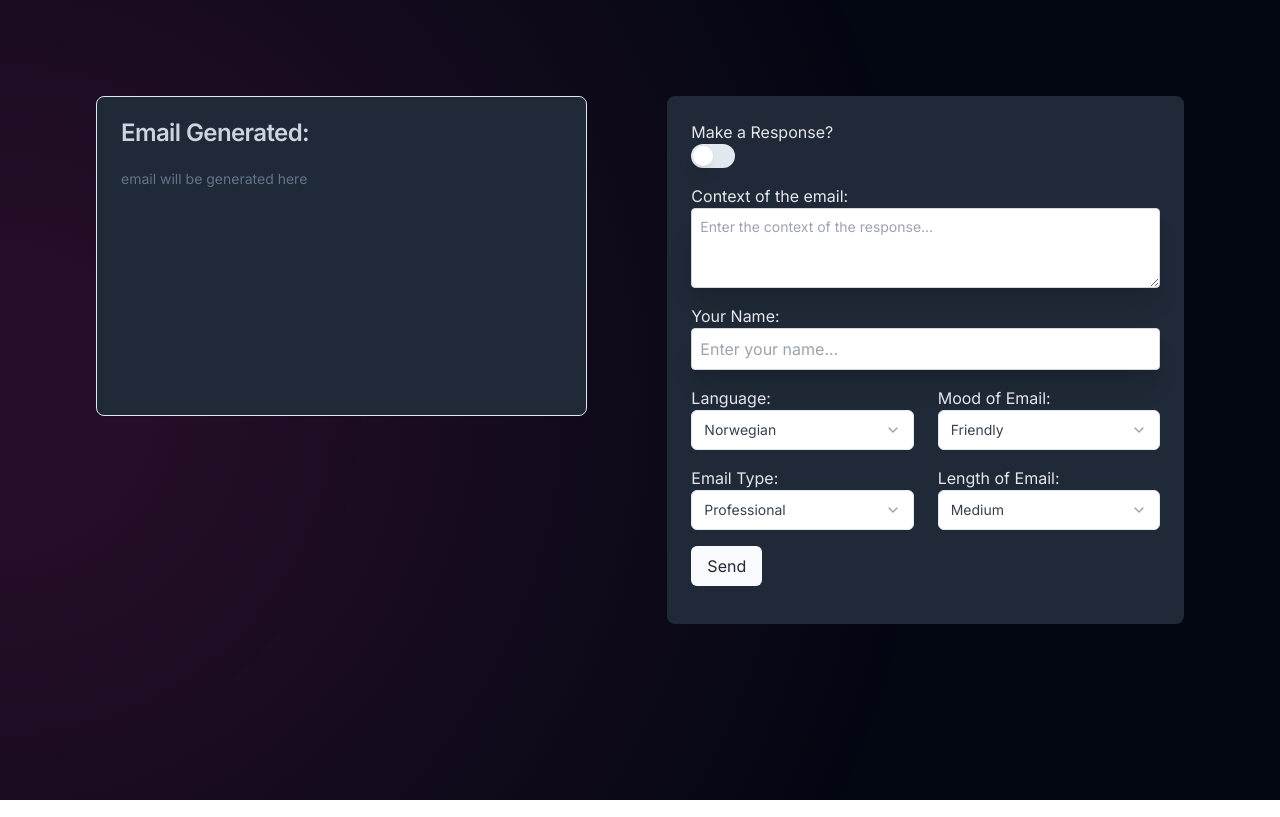
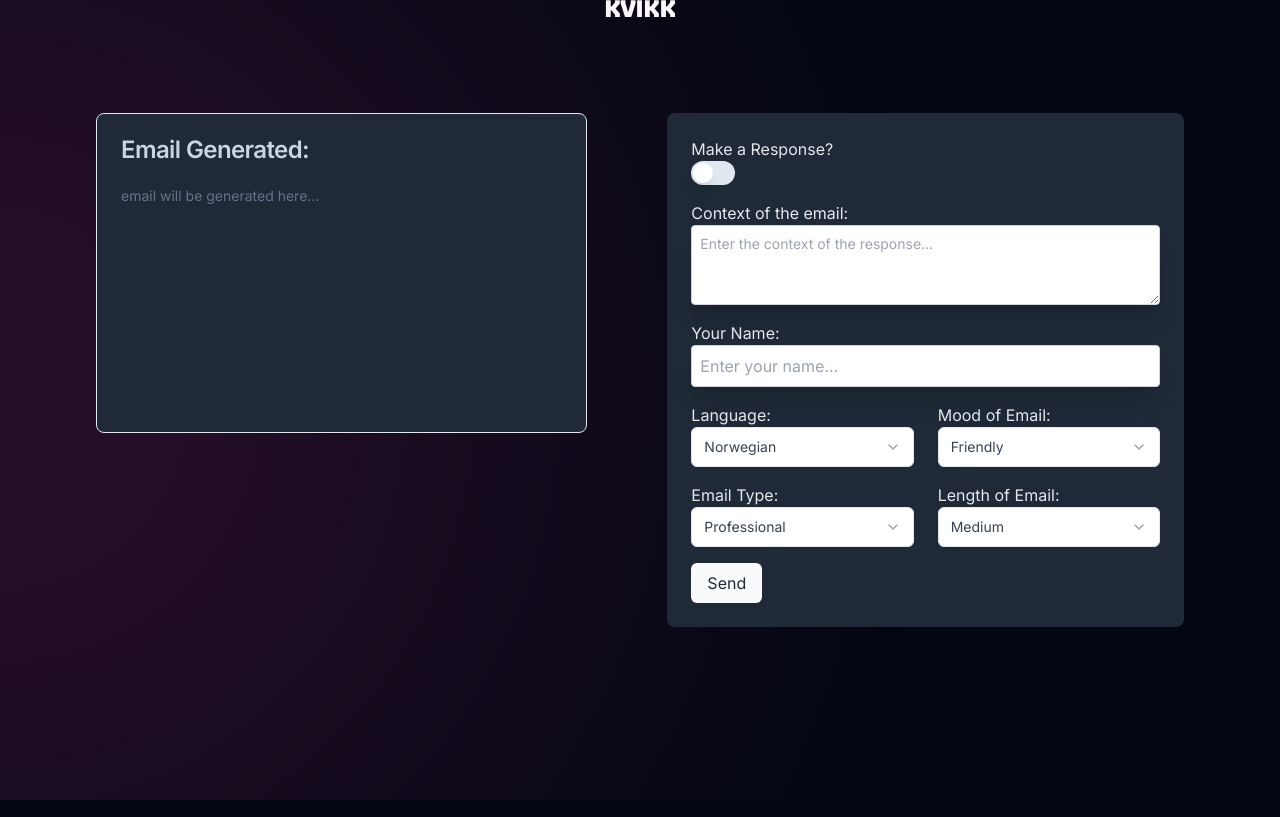
Before and after one commit to Matsfjeldstad/KVIKK, a Next.js app: page / in a window 1280 px wide. Built offline with nearby package versions, Linux system fonts and the light colour scheme.

Commit message:
layout fix (max-w to center) and logo added

```diff
--- a/src/app/layout.tsx
+++ b/src/app/layout.tsx
@@ -2,6 +2,7 @@ import { cn } from '@/lib/utils';
 import './globals.css';
 import type { Metadata } from 'next';
 import { Inter } from 'next/font/google';
+import { KvikkLogo } from '@/assets/Logo';
 
 const inter = Inter({ subsets: ['latin'] });
 
@@ -13,7 +14,12 @@ export const metadata: Metadata = {
 export default function RootLayout({ children }: { children: React.ReactNode }) {
   return (
     <html lang="en">
-      <body className={cn(inter.className)}>{children}</body>
+      <body className={cn(inter.className, 'bg-gray-950')}>
+        <header className="flex justify-center items-center h-20g text-white">
+          <KvikkLogo className="h-4 w-4 fill-white" />
+        </header>
+        {children}
+      </body>
     </html>
   );
 }
--- a/src/app/page.tsx
+++ b/src/app/page.tsx
@@ -44,13 +44,14 @@ export default function Home() {
   });
 
   return (
-    <main className="flex flex-col md:flex-row min-h-screen gap-20 justify-between p-5 md:p-24 bg-gray-950 text-gray-200">
+    <main className=" min-h-screen p-5 md:p-24  text-gray-200">
       <div
         className={cn(
           completion ? 'opacity-50' : 'opacity-20',
           'pointer-events-none duration-200 fixed inset-0 z-0 h-full w-screen bg-[radial-gradient(circle_at_left,_#B12E82_10%,_transparent_70%)] ',
         )}
       />
+      <div className="flex flex-col md:flex-row gap-10 md:gap-20 max-w-7xl mx-auto">
         <Card className="w-full mt-10 md:mt-0 z-10 h-fit min-h-[40vh] max-w-xl bg-gray-800 text-slate-300">
           <CardHeader>
             <CardTitle>Email Generated:</CardTitle>
@@ -58,7 +59,7 @@ export default function Home() {
           <CardContent ref={parent}>
             <output className=" whitespace-pre-line">
               {' '}
-            {completion ? completion : <div className="text-sm text-slate-500"> email will be generated here </div>}
+              {completion ? completion : <div className="text-sm text-slate-500"> email will be generated here...</div>}
             </output>
           </CardContent>
           <CardFooter>
@@ -209,6 +210,7 @@ export default function Home() {
             </button>
           )}
         </form>
+      </div>
     </main>
   );
 }
--- /dev/null
+++ b/src/assets/Logo.tsx
@@ -0,0 +1,16 @@
+import React from 'react';
+
+type Props = {
+  className: string;
+};
+
+export function KvikkLogo({ className }: Props) {
+  return (
+    <svg width="73" height="17" viewBox="0 0 278 68" fill="none" xmlns="http://www.w3.org/2000/svg">
+      <path
+        d="M19.8813 68H0.681252V0.799995H19.8813V25.952H23.7213L36.7773 10.016V0.799995H55.9773V14.912L39.1773 33.92L56.3613 53.888V68H37.1613V58.784L23.6253 42.272H19.8813V68ZM59.7175 13.76V0.799995H78.9175V13.088L89.4775 49.088L100.038 13.088V0.799995H119.238V13.952L101.862 68H77.0935L59.7175 13.76ZM125.493 68V0.799995H144.693V68H125.493ZM175.926 68H156.726V0.799995H175.926V25.952H179.766L192.822 10.016V0.799995H212.022V14.912L195.222 33.92L212.406 53.888V68H193.206V58.784L179.67 42.272H175.926V68ZM240.722 68H221.522V0.799995H240.722V25.952H244.563L257.619 10.016V0.799995H276.819V14.912L260.019 33.92L277.203 53.888V68H258.002V58.784L244.466 42.272H240.722V68Z"
+        className={className}
+      />
+    </svg>
+  );
+}
```
Lines whose indentation alone changed are shown as unchanged.
